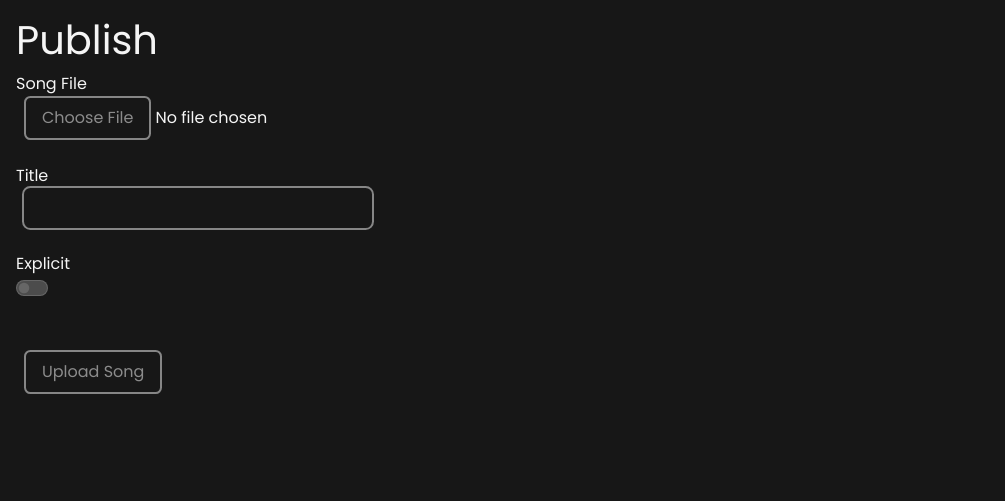
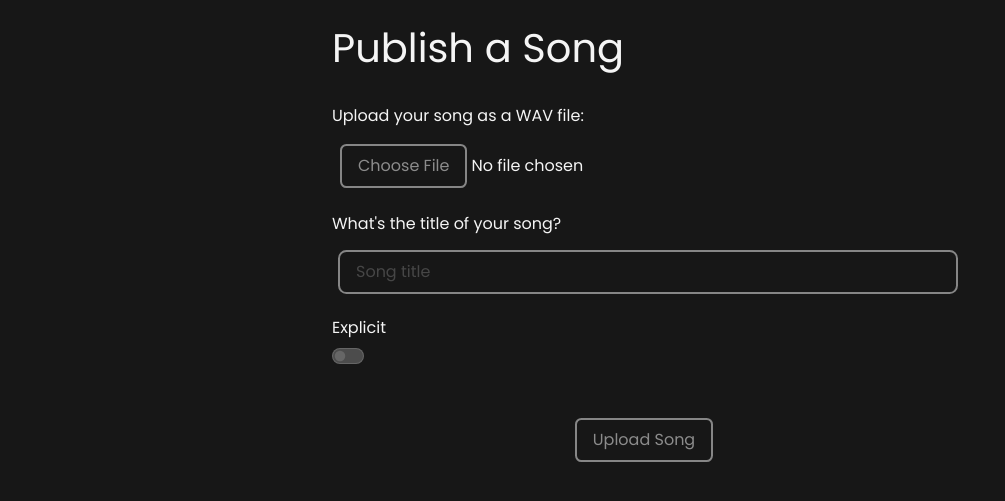
Before and after one commit to johnmanjohnston/melodylounge, a Django app: page /publish in a window 1280 px wide. Shown: the part 56-557 px from the top of the page, without its empty margins (0-1005 px from the left). Run offline with Django 4.2, Linux system fonts and the light colour scheme; some libraries are stand-ins or nearby versions; some web fonts are replaced.

Commit message:
Styled publish page, and fixed bug where all submit inputs moved 9px on hovering. I found out that I am quite a stupid person.

```diff
--- a/capstone/melodylounge/static/melodylounge/global.css
+++ b/capstone/melodylounge/static/melodylounge/global.css
@@ -197,8 +197,7 @@ input[type="submit"]:hover, input[type="text"]:focus, input[type="password"]:foc
     transition: 0.2s;
 }
 
-.edit-playlist-title-input + input[type="submit"] {display: none;}
-.edit-playlist-title-input:focus + input[type="submit"], input[type="submit"]:focus, input[type="submit"]:hover {display: inline-block; transform: translateY(9px);}
+.edit-playlist-title-input:focus + input[type="submit"] {display: inline-block; transform: translateY(9px); transition: .1s;}
 
 #currently-playing {
     background: #171717;
--- a/capstone/melodylounge/static/melodylounge/playlist.js
+++ b/capstone/melodylounge/static/melodylounge/playlist.js
@@ -61,7 +61,7 @@ function viewSongsInPlaylist(playlistID, playlistName) {
         `
         <form class="position-relative" id="rename-playlist-form">
             <input hidden name="playlist_id" value="${playlistID}">
-            <input class="edit-playlist-title-input" name="new_name" value="${playlistName}"> <input type="submit" value="Edit Title"> <hr>
+            <input class="edit-playlist-title-input" name="new_name" value="${playlistName}"> <input type="submit" class='edit-title-btn' value="Edit Title"> <hr>
         </form>
 
         <button onclick="deletePlaylist(${playlistID})" class="btn btn-danger">Delete Playlist</button> <br> <br>
--- a/capstone/melodylounge/templates/melodylounge/publish.html
+++ b/capstone/melodylounge/templates/melodylounge/publish.html
@@ -1,29 +1,29 @@
 {% extends "melodylounge/layout.html" %}
 
-{% block body %}
-<div style="margin: 1em;">
-    <h1>Publish</h1>
+{% block body %} <br>
+<div class="container w-50">
+    <h1>Publish a Song</h1> <br>
 
     <form action="{% url 'publish' %}" method="post" enctype="multipart/form-data">
         {% csrf_token %}
 
-        <div class="form-group">
-            <label>Song File</label> <br>
-            <div>
-                <input required type="file" name="song_file" id="" accept="audio/x-wav"> <br> <br>
+        <div>
+            <div>Upload your song as a WAV file: </div>
+            <input class="w-100 mt-3" required type="file" name="song_file" accept="audio/x-wav"> <br> <br>
+
+            <div>What's the title of your song?</div>
+            <input class="w-100 mt-3" type="text" name="title" placeholder="Song title"> <br><br>
+
+            <div>Explicit</div>
+            <div class="form-check form-switch mt-1">
+                <input type="checkbox" class="form-check-input checkbox" name="explicit" id="">
             </div>
 
-            <label>Title</label>
-            <div>
-                <input type="text" name="title" id=""> <br><br>
+            <br><br>
+
+            <div class="text-center">
+                <input type="submit" value="Upload Song">
             </div>
-
-            <label>Explicit</label>
-            <div class="form-check form-switch">
-                <input type="checkbox" class="form-check-input checkbox" name="explicit" id="">
-            </div>
-            <br><br>
-            <input type="submit" value="Upload Song">
         </div>
     </form>
 </div>
```
Also changed, not shown: capstone/db.sqlite3.
